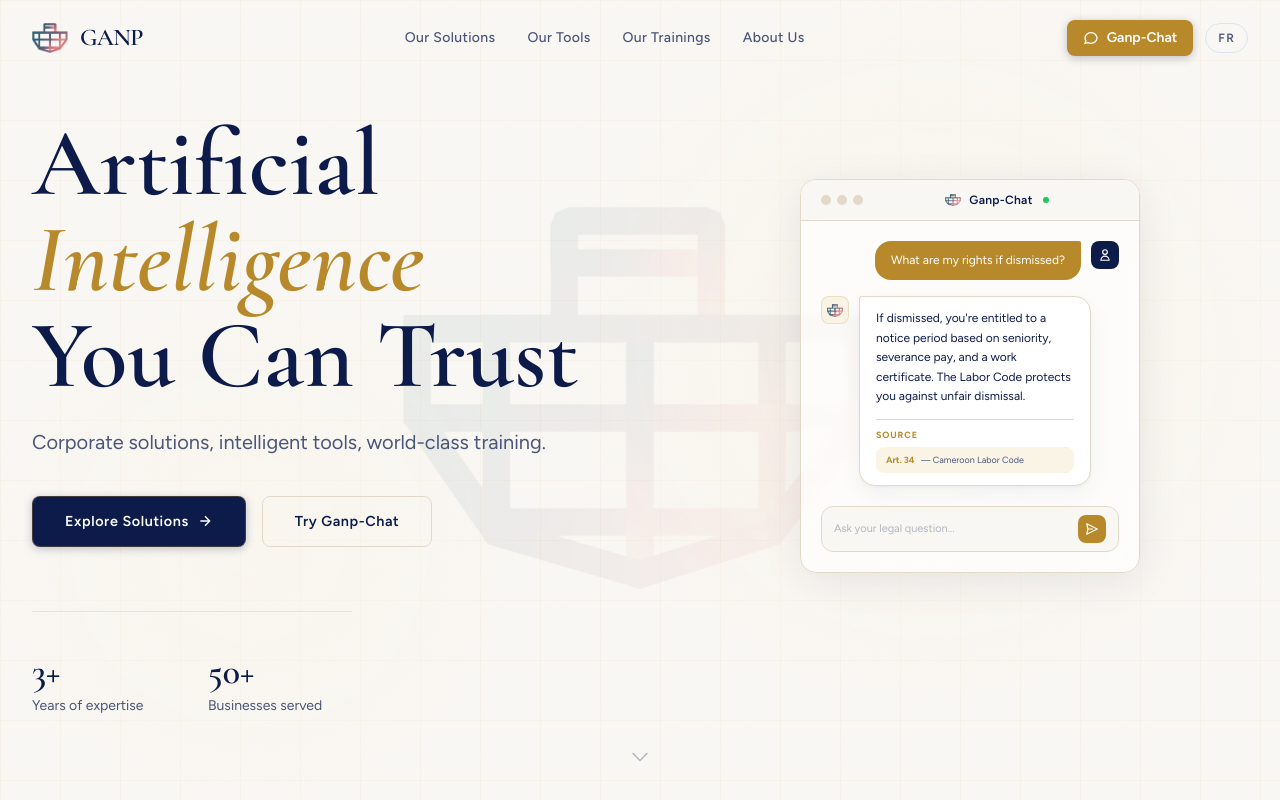
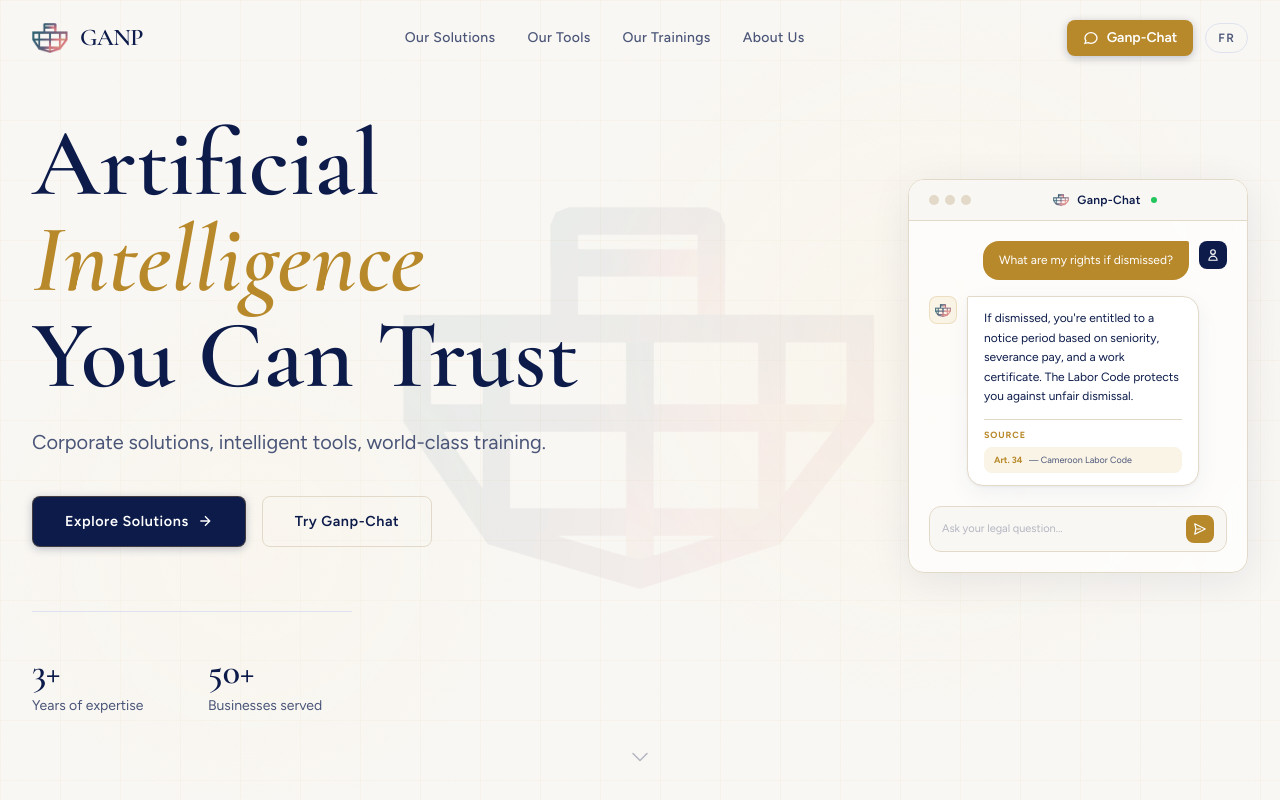
Before and after one commit to A-Njock/KEMET-AI, a React (Vite) app: page / in a window 1280 px wide. Shown: the top 800 px of the page. Built offline with nearby package versions, Linux system fonts and the light colour scheme.

Commit message:
ChatDemo: fixed width, push flush right, no dynamic resizing
Authored by Pierre Guy A. NJOCK

```diff
--- a/src/pages/Home.tsx
+++ b/src/pages/Home.tsx
@@ -154,7 +154,7 @@ export default function Home() {
             </motion.div>
 
             {/* Right: chat demo */}
-            <div className="flex-1 max-w-[340px] w-full hidden lg:block lg:ml-20 xl:ml-32 -mt-20">
+            <div className="flex-none w-[340px] hidden lg:block lg:ml-auto -mt-20">
               <Link to="/chatbot" className="block cursor-pointer group">
                 <motion.div whileHover={{ scale: 1.02 }} transition={{ type: 'spring', stiffness: 300, damping: 20 }}>
                   <ChatDemo />
```
